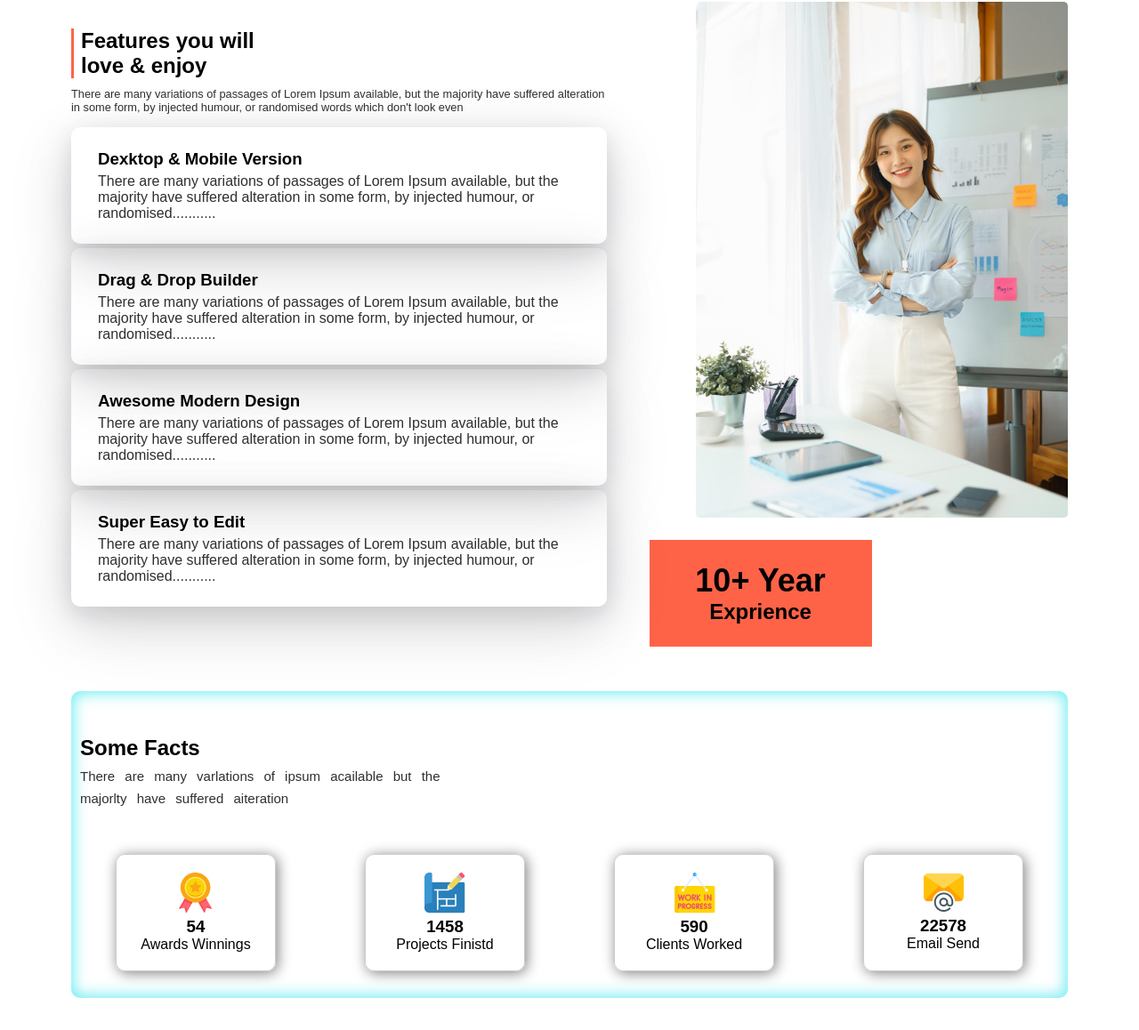
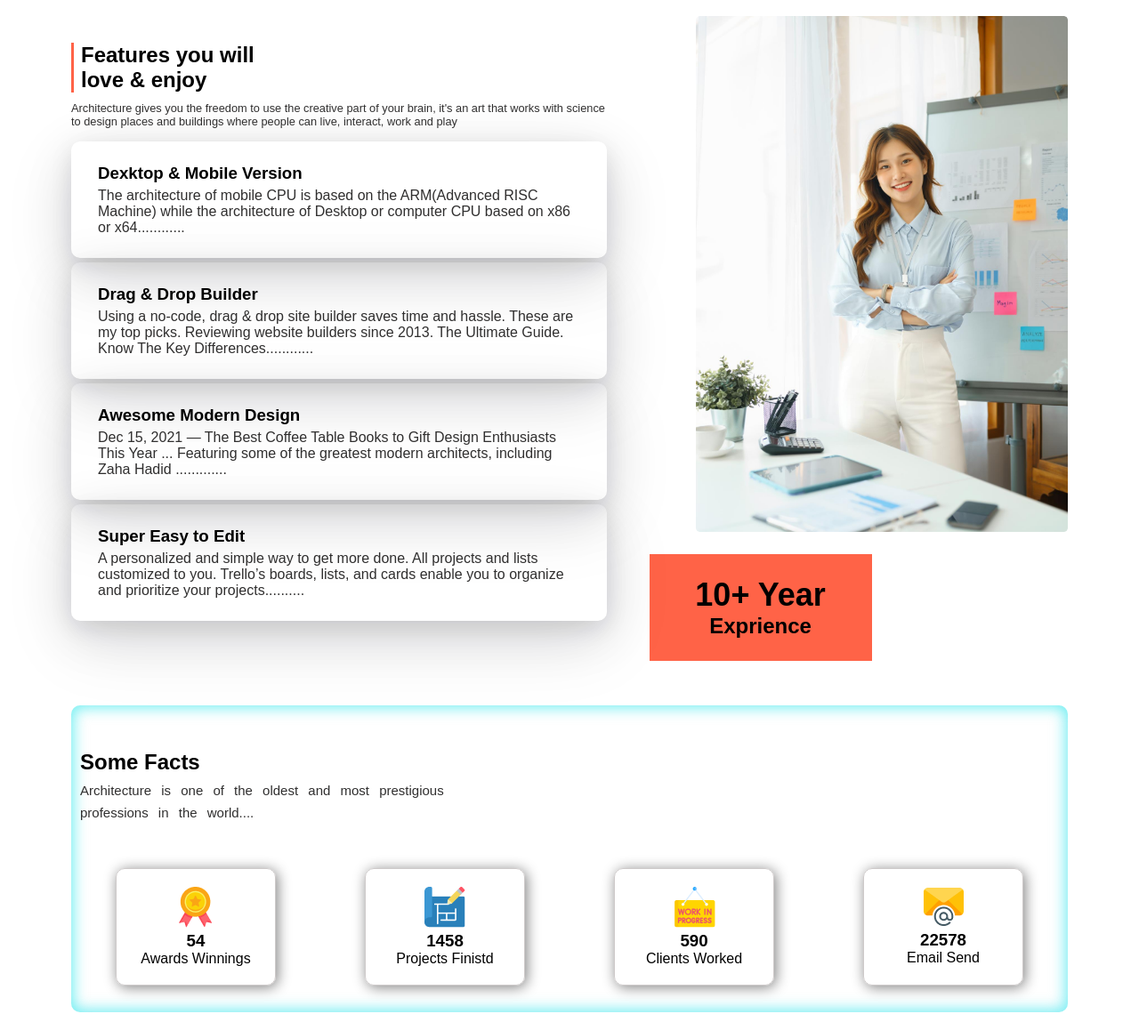
Before and after one commit to FozleRabbi1/G3-Architects-miles-2, a plain HTML site: page index.html in a window 1280 px wide. Shown: the part 1639-2797 px from the top of the page at 89% size. Drawn offline with Linux system fonts and the light colour scheme.

Commit message:
Alhamdulilla done

```diff
--- a/index.css
+++ b/index.css
@@ -310,7 +310,7 @@
 
     .lovely-features {
         flex-direction: column;
-        margin-top: 180px;
+        margin-top: 250px;
     }
 
     .lovely-features .lovely-features-text {
@@ -335,9 +335,9 @@
 
 }
 
-@media screen and (max-width:390px) {
+@media screen and (max-width:450px) {
     .lovely-features {
-        margin-top: 250px;
+        margin-top: 280px;
     }
 }
 
--- a/index.html
+++ b/index.html
@@ -26,8 +26,7 @@
         <div class="banner">
             <div class="banner-text">
                 <h2>Brand New Group of Architects </h2>
-                <p>There are many variations of passages of Lorem Ipsum available, but the majority have suffered
-                    alteration in some form, by injected humour, or randomised words which don't look even</p>
+                <p>Architecture & Design Community encourages designers and architects, construction workers, and engineers to share their best projects with the rest of the world so as to inspire the next generation and gain global recognition. Are you proud of your project? Then share it with us!</p>
                 <button class="button">Explore More</button>
             </div>
             <div class="banner-image">
@@ -54,8 +53,7 @@
                 <div class="text">
                     <h2> <span class="gray-text">Quick list</span> <span class="black-text">of Our</span> <span
                             class="tomato-text">Features</span> </h2>
-                    <p>There are many variations of passages of Lorem Ipsum available, but the majority have suffered
-                        alteration in some form, by injected humour, or randomised words which don't look even</p>
+                    <p>Any construction attending to but not an integral part of a sign, such as, by way of example not limitation, landscape, building, or structural forms that enhance the site in general; it also includes graphic stripes and other architectural painting techniques applied to a structure that serves a functional purpose, or when the stripes or other painting techniques are applied to a sign, provided such treatment does not include lettering, logos, or pictures.</p>
                     <button class="button">Explore More</button>
                 </div>
             </div>
@@ -72,33 +70,28 @@
                 <div class="titleAndPara">
                     <h2>Features you will </h2>
                     <h2>love & enjoy</h2>
-                    <p>There are many variations of passages of Lorem Ipsum available, but the majority have suffered
-                        alteration in some form, by injected humour, or randomised words which don't look even</p>
+                    <p>Architecture gives you the freedom to use the creative part of your brain, it's an art that works with science to design places and buildings where people can live, interact, work and play</p>
                 </div>
 
                 <article class="articles">
                     <div>
                         <h3>Dexktop & Mobile Version</h3>
-                        <p>There are many variations of passages of Lorem Ipsum available, but the majority have
-                            suffered alteration in some form, by injected humour, or randomised...........</p>
+                        <p>The architecture of mobile CPU is based on the ARM(Advanced RISC Machine) while the architecture of Desktop or computer CPU based on x86 or x64............</p>
                     </div>
 
                     <div>
                         <h3>Drag & Drop Builder</h3>
-                        <p>There are many variations of passages of Lorem Ipsum available, but the majority have
-                            suffered alteration in some form, by injected humour, or randomised...........</p>
+                        <p>Using a no-code, drag & drop site builder saves time and hassle. These are my top picks. Reviewing website builders since 2013. The Ultimate Guide. Know The Key Differences............</p>
                     </div>
 
                     <div>
                         <h3>Awesome Modern Design</h3>
-                        <p>There are many variations of passages of Lorem Ipsum available, but the majority have
-                            suffered alteration in some form, by injected humour, or randomised...........</p>
+                        <p>Dec 15, 2021 — The Best Coffee Table Books to Gift Design Enthusiasts This Year ... Featuring some of the greatest modern architects, including Zaha Hadid .............</p>
                     </div>
 
                     <div>
                         <h3>Super Easy to Edit</h3>
-                        <p>There are many variations of passages of Lorem Ipsum available, but the majority have
-                            suffered alteration in some form, by injected humour, or randomised...........</p>
+                        <p>A personalized and simple way to get more done. All projects and lists customized to you. Trello’s boards, lists, and cards enable you to organize and prioritize your projects..........</p>
                     </div>
                 </article>
 
@@ -120,7 +113,7 @@
         <!-- ------------------------------------ Some facts Section  start--------- -->
         <section class="some-facts">
             <h2>Some Facts</h2>
-            <p>There are many varlations of ipsum acailable but the majorlty have suffered aiteration</p>
+            <p>Architecture is one of the oldest and most prestigious professions in the world....</p>
 
             <div class="facts-divs">
                 <div class="facts-div-1">
@@ -195,7 +188,7 @@
 
         <div class="sponsers">
             <h2>Our Sponsers</h2>
-            <p>There are many variation of isum available the majority suffered aiteration</p>
+            <p>Join a network of design firms that wish to connect with students, value the mentoring process.....</p>
 
             <div class="logo">
                 <img src="images/sponsors/amazon.png" alt="">
```
